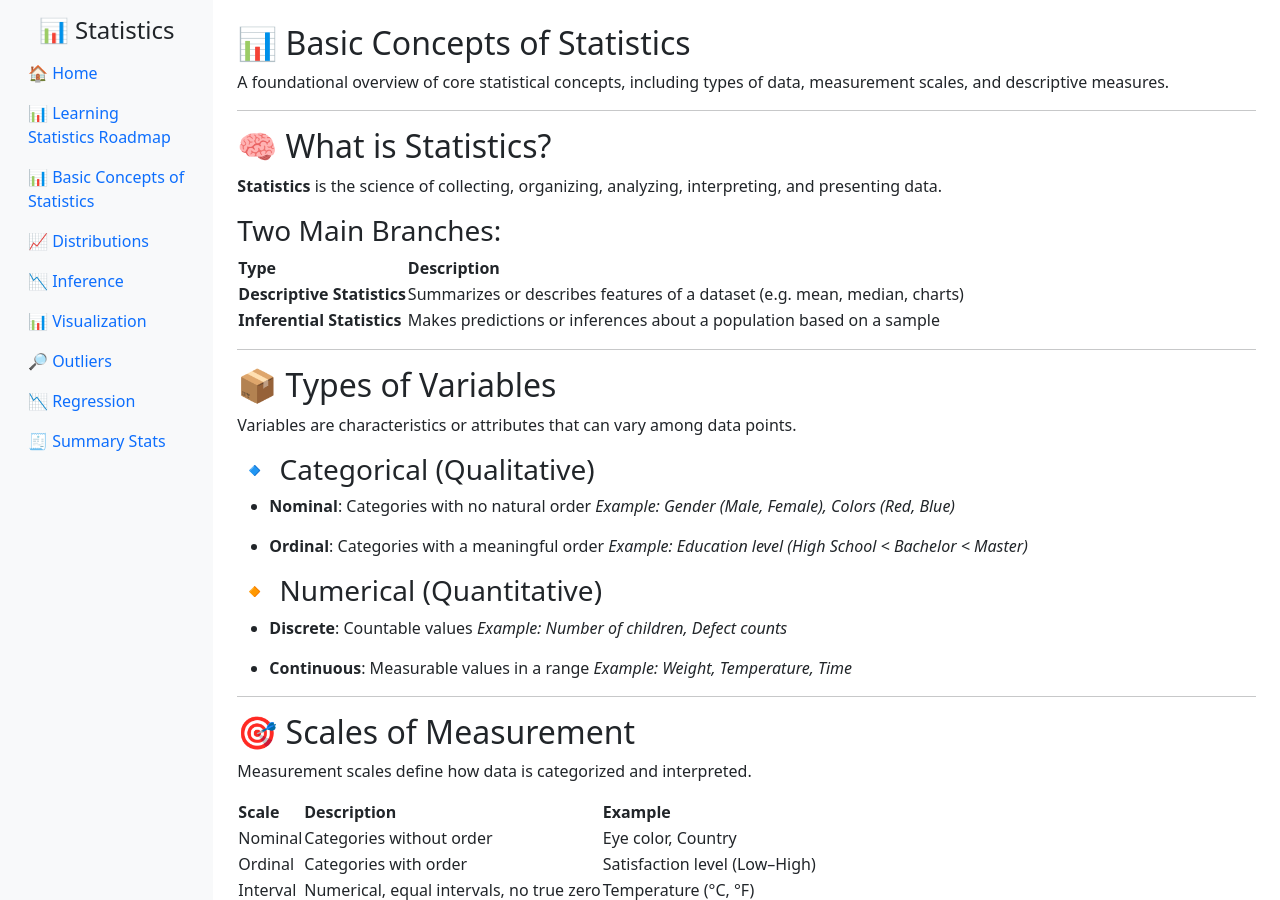
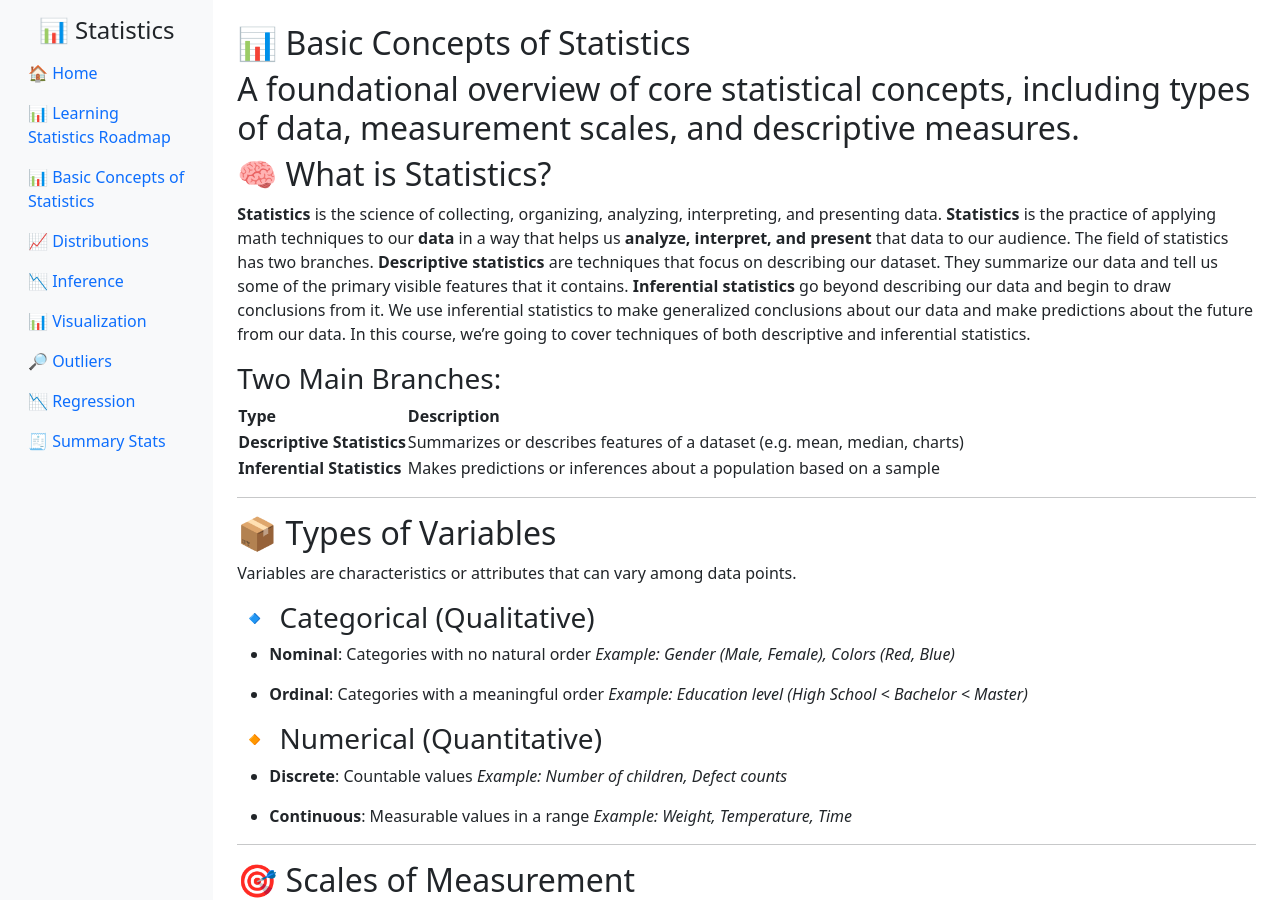
Before and after one commit to buribalkan/Statistics, a Jekyll site: the page built from 02-Basic_Concepts_of_Statistics.md, in a window 1280 px wide and 900 px high. Built offline with Jekyll 4.4.1, drawn with Linux system fonts in a browser that asks for light colours.

Commit message:
Update 02-Basic_Concepts_of_Statistics.md

```diff
--- a/02-Basic_Concepts_of_Statistics.md
+++ b/02-Basic_Concepts_of_Statistics.md
@@ -6,12 +6,12 @@ title: Basic Concepts of Statistics
 ## 📊 Basic Concepts of Statistics
 
 A foundational overview of core statistical concepts, including types of data, measurement scales, and descriptive measures.
-
 ---
 
 ## 🧠 What is Statistics?
 
-**Statistics** is the science of collecting, organizing, analyzing, interpreting, and presenting data.
+**Statistics** is the science of collecting, organizing, analyzing, interpreting, and presenting data. **Statistics** is the practice of applying math techniques to our **data** in a way that helps us **analyze, interpret, and present** that data to our audience. The field of statistics has two branches. **Descriptive statistics** are techniques that focus on describing our dataset. They summarize our data and tell us some of the primary visible features that it contains. **Inferential statistics** go beyond describing our data and begin to draw conclusions from it. We use inferential statistics to make generalized conclusions about our data and make predictions about the future from our data. In this course, we're going to cover techniques of both descriptive and inferential statistics.
+
 
 ### Two Main Branches:
 
```
